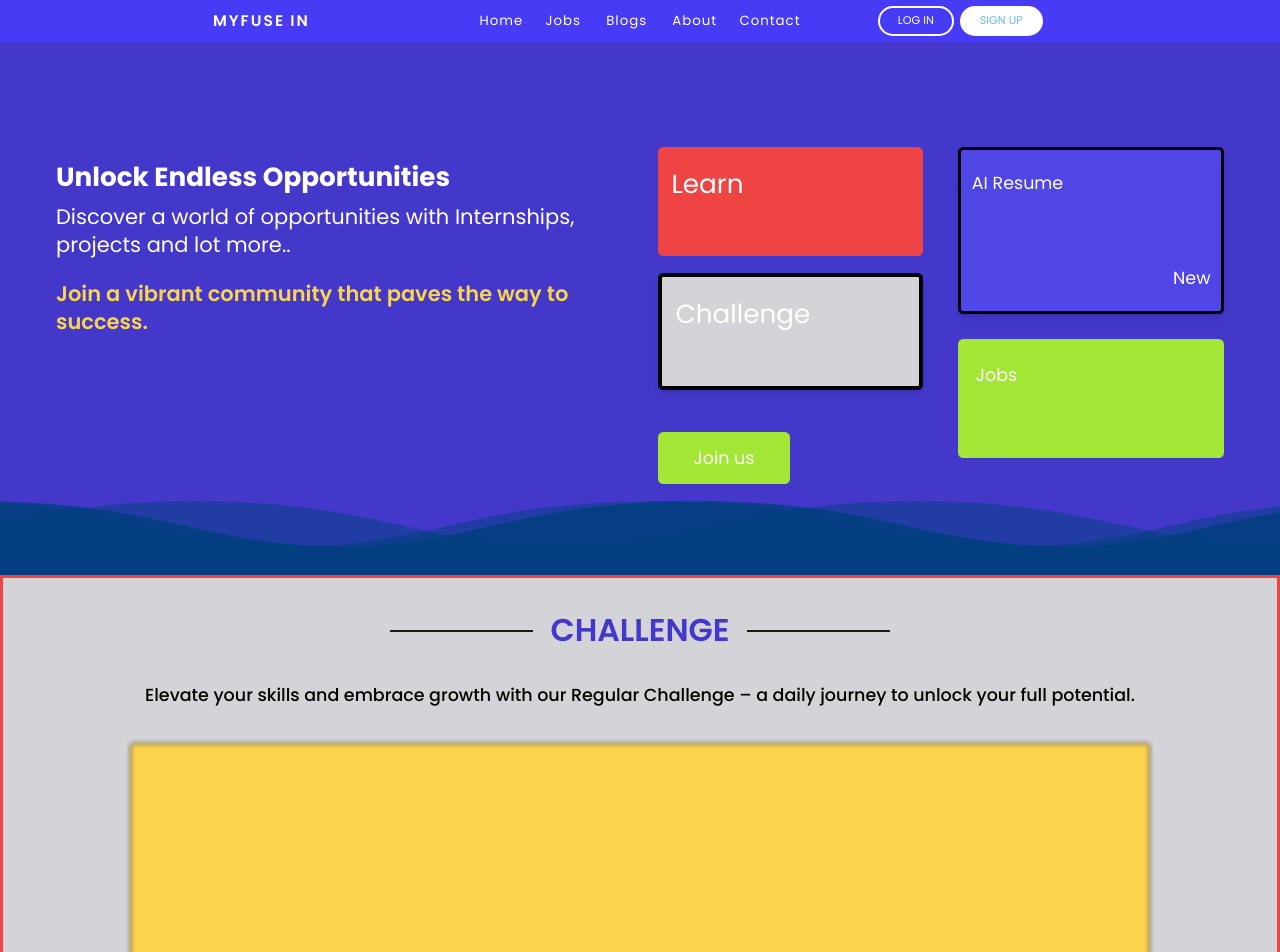
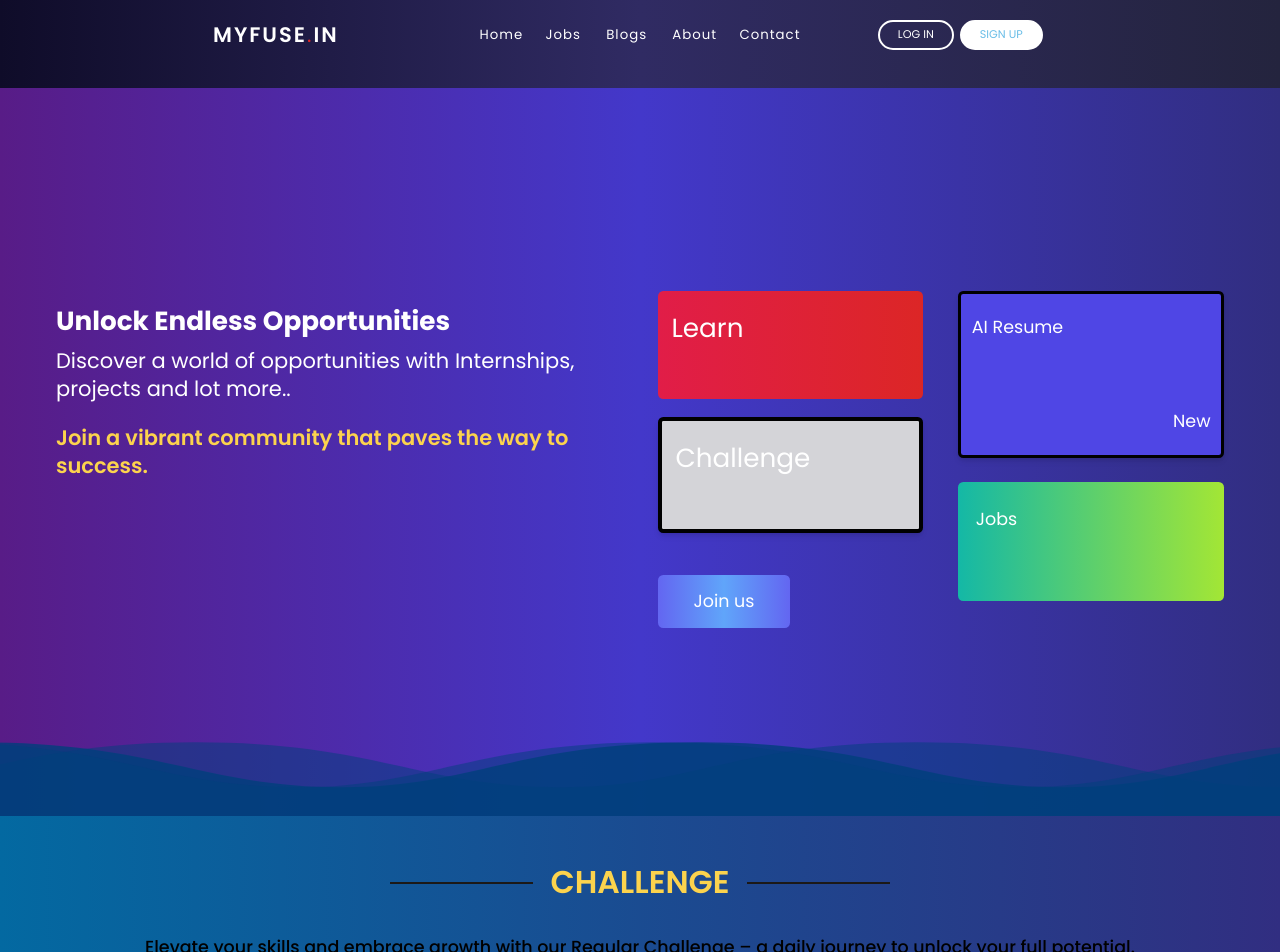
Before and after one commit to saikiran76/MyFuseComp, a React (Vite) app: page / in a window 1280 px wide. Shown: the top 952 px of the page. Built offline with nearby package versions, Linux system fonts and the light colour scheme.

Commit message:
updated the colors for better UI/UX

```diff
--- a/src/components/challenge.js
+++ b/src/components/challenge.js
@@ -1,7 +1,9 @@
+import challenge from "../assets/c1.jpeg";
+
 const Challenge = () => {
     return (
-        <div className="flex flex-col items-center px-5 py-10 md:px-20 border-red-500 border-solid shadow-sm bg-zinc-300 border-[3px] md:max-md:px-5">
-            <div className="flex gap-5 items-center text-4xl font-semibold text-indigo-700 whitespace-nowrap md:flex-wrap">
+        <div className="flex flex-col items-center px-5 py-14 md:px-20 shadow-sm bg-gradient-to-r from-sky-700 to-indigo-900 md:max-md:px-5">
+            <div className="flex gap-5 items-center text-4xl font-semibold text-amber-300 whitespace-nowrap md:flex-wrap">
                 <div className="shrink-0 self-stretch my-auto h-px border border-solid bg-stone-900 border-stone-900 w-[143px]" />
                 <div className="flex-auto self-stretch">CHALLENGE</div>
                 <div className="shrink-0 self-stretch my-auto h-px border border-solid bg-stone-900 border-stone-900 w-[143px]" />
@@ -10,7 +12,9 @@ const Challenge = () => {
                 Elevate your skills and embrace growth with our Regular Challenge – a
                 daily journey to unlock your full potential.
             </div>
-            <div className="mt-5 md:mt-10 max-w-full bg-amber-300 rounded border border-black border-solid blur-[2px] h-[286px] md:w-[90%]" />
+            <div className="mt-5 md:mt-10 max-w-full bg-gradient-to-r from-[#093028] to-[#237a57] rounded border border-black border-solid blur-[0.5px] h-[286px] md:w-[90%]">
+                <img src={challenge} alt="challenge" />
+            </div>
         </div>
     );
 }
--- a/src/components/newHeader.js
+++ b/src/components/newHeader.js
@@ -4,7 +4,7 @@ import Wave from "./Wave";
 function Head() {
     return (
         <>
-        <div className="flex justify-center items-center px-4 py-8 md:px-8 md:py-12 lg:px-16 lg:py-20 bg-indigo-700 relative">
+        <div className="h-custom flex justify-center items-center px-4 py-8 md:px-8 md:py-12 lg:px-16 lg:py-20 bg-gradient-to-r from-purple-900 via-indigo-700 to-indigo-900 relative">
             <div className="mt-4 mb-6 w-full max-w-[1155px] md:max-w-full">
                 <div className="flex flex-col md:flex-row md:gap-5">
                     <div className="flex flex-col w-full md:w-1/2">
@@ -25,13 +25,13 @@ function Head() {
                             <div className="flex flex-col md:flex-row md:gap-5">
                                 <div className="flex flex-col w-full md:w-1/2">
                                     <div className="flex flex-col grow text-3xl text-white md:mt-6">
-                                        <div className="items-start px-4 pt-6 pb-16 whitespace-nowrap bg-red-500 rounded-md transition duration-300 hover:bg-red-600 cursor-pointer">
+                                        <div className="items-start px-4 pt-6 pb-16 whitespace-nowrap bg-gradient-to-r from-rose-600 to-red-600 rounded-md transition duration-300 hover:bg-red-600 cursor-pointer">
                                             Learn
                                         </div>
                                         <div className="items-start px-4 pt-6 pb-16 mt-5 whitespace-nowrap rounded-md border-4 border-black border-solid shadow-md bg-zinc-300 transition duration-300 hover:bg-zinc-400 cursor-pointer">
                                             Challenge
                                         </div>
-                                        <div className="justify-center p-4 mt-12 text-xl bg-lime-400 rounded-md transition duration-300 hover:bg-lime-500 text-center cursor-pointer  w-1/2">
+                                        <div className="justify-center p-4 mt-12 text-xl bg-gradient-to-r from-indigo-500 via-blue-400 to-indigo-500 rounded-md transition duration-300 hover:bg-lime-500 text-center cursor-pointer  w-1/2">
                                             Join us
                                         </div>
                                     </div>
@@ -44,7 +44,7 @@ function Head() {
                                                 New
                                             </div>
                                         </div>
-                                        <div className="items-start px-5 pt-7 pb-20 mt-7 text-xl whitespace-nowrap bg-lime-400 rounded-md transition duration-300 hover:bg-lime-500 cursor-pointer">
+                                        <div className="items-start px-5 pt-7 pb-20 mt-7 text-xl whitespace-nowrap bg-gradient-to-r from-teal-500 to-lime-400 rounded-md transition duration-300 hover:bg-lime-900 cursor-pointer">
                                             Jobs
                                         </div>
                                     </div>
--- a/src/style.css
+++ b/src/style.css
@@ -44,6 +44,10 @@
       100% {transform: translateX(-50%);}
   }
 
+  .h-custom{
+    height: 91vh;
+  }
+
   swiper-container {
     width: 100%;
     height: 50%;
@@ -80,9 +84,12 @@ a{
 header{
     position: sticky;
     top: 0px;
-    background-color: #473bf5;
+    background: linear-gradient(to right, #0f0c29, #302b63, #24243e);
+    background: -webkit-linear-gradient(to right, #0f0c29, #302b63, #24243e);
     width: 100%;
     z-index: 1000;
+    height: 11vh;
+    padding: 1em 1em 1em;
 }
 
 /* section{
@@ -113,6 +120,7 @@ header{
 .logo-container{
     flex: 1;
     display: flex;
+    font-size: larger;
     align-items: center;
 }
 
@@ -134,7 +142,7 @@ header{
 
 .logo{
     color: #fff;
-    font-size: 1.1rem;
+    font-size: 1.5rem;
     font-weight: 600;
     letter-spacing: 2px;
     text-transform: uppercase;
```
Also changed, not shown: src/assets/c1.jpeg (added).
